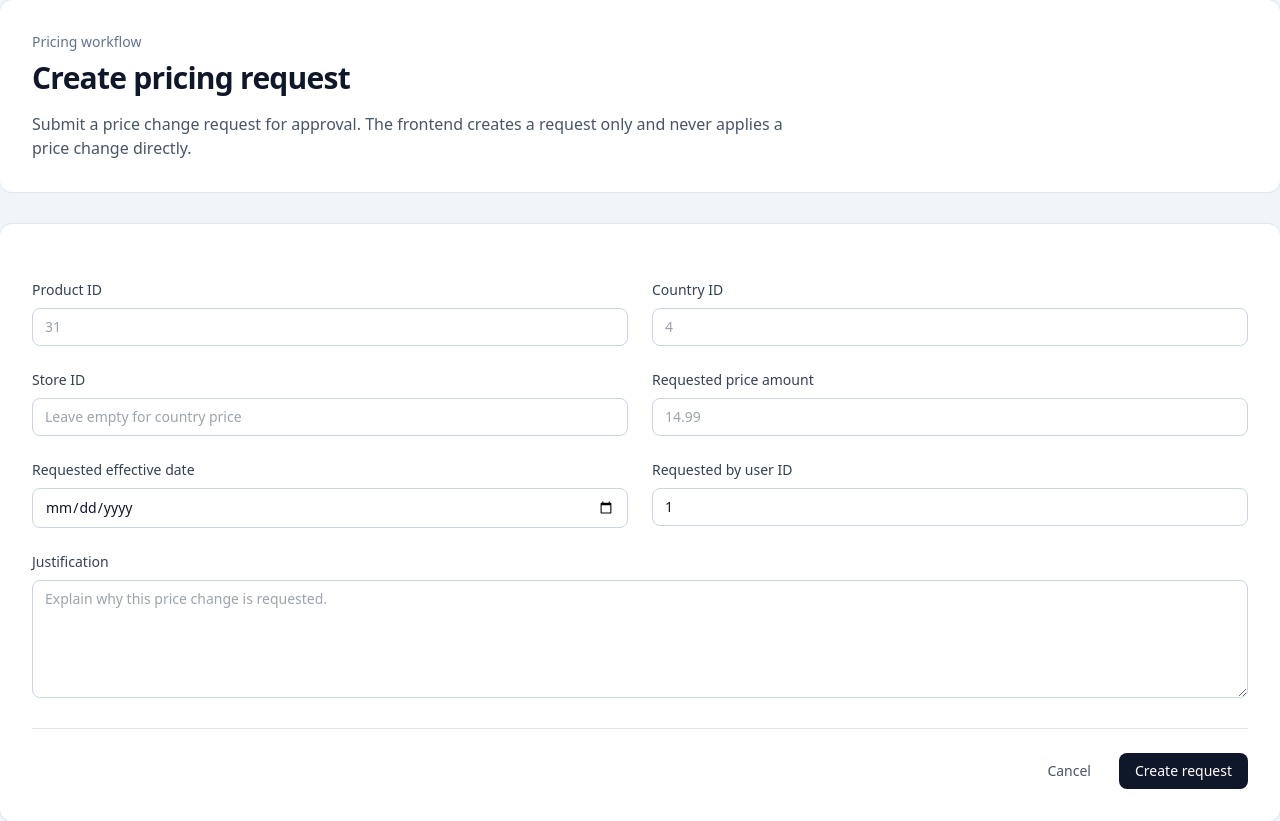
After one commit to Khadaassi/pricing-control-tower, a Django app: page /price-change-requests/new/ in a window 1280 px wide. The commit adds this page. Run offline with Django 5.2, Linux system fonts and the light colour scheme; some libraries are stand-ins or nearby versions.

Commit message:
feat(price-change-request): implement form and view for creating price change requests with validation and error handling

```diff
--- /dev/null
+++ b/frontend/core/forms.py
@@ -0,0 +1,99 @@
+from decimal import Decimal
+
+from django import forms
+
+
+class PriceChangeRequestForm(forms.Form):
+    product_id = forms.IntegerField(
+        label="Product ID",
+        min_value=1,
+        widget=forms.NumberInput(
+            attrs={
+                "class": "w-full rounded-lg border border-slate-300 px-3 py-2 text-sm focus:border-slate-900 focus:outline-none focus:ring-1 focus:ring-slate-900",
+                "placeholder": "31",
+            }
+        ),
+    )
+
+    country_id = forms.IntegerField(
+        label="Country ID",
+        min_value=1,
+        widget=forms.NumberInput(
+            attrs={
+                "class": "w-full rounded-lg border border-slate-300 px-3 py-2 text-sm focus:border-slate-900 focus:outline-none focus:ring-1 focus:ring-slate-900",
+                "placeholder": "4",
+            }
+        ),
+    )
+
+    store_id = forms.IntegerField(
+        label="Store ID",
+        min_value=1,
+        required=False,
+        widget=forms.NumberInput(
+            attrs={
+                "class": "w-full rounded-lg border border-slate-300 px-3 py-2 text-sm focus:border-slate-900 focus:outline-none focus:ring-1 focus:ring-slate-900",
+                "placeholder": "Leave empty for country price",
+            }
+        ),
+    )
+
+    requested_price_amount = forms.DecimalField(
+        label="Requested price amount",
+        min_value=Decimal("0.01"),
+        max_digits=12,
+        decimal_places=2,
+        widget=forms.NumberInput(
+            attrs={
+                "class": "w-full rounded-lg border border-slate-300 px-3 py-2 text-sm focus:border-slate-900 focus:outline-none focus:ring-1 focus:ring-slate-900",
+                "step": "0.01",
+                "placeholder": "14.99",
+            }
+        ),
+    )
+
+    requested_effective_date = forms.DateField(
+        label="Requested effective date",
+        widget=forms.DateInput(
+            attrs={
+                "type": "date",
+                "class": "w-full rounded-lg border border-slate-300 px-3 py-2 text-sm focus:border-slate-900 focus:outline-none focus:ring-1 focus:ring-slate-900",
+            }
+        ),
+    )
+
+    requested_by_user_id = forms.IntegerField(
+        label="Requested by user ID",
+        min_value=1,
+        initial=1,
+        widget=forms.NumberInput(
+            attrs={
+                "class": "w-full rounded-lg border border-slate-300 px-3 py-2 text-sm focus:border-slate-900 focus:outline-none focus:ring-1 focus:ring-slate-900",
+            }
+        ),
+    )
+
+    justification = forms.CharField(
+        label="Justification",
+        min_length=10,
+        widget=forms.Textarea(
+            attrs={
+                "class": "w-full rounded-lg border border-slate-300 px-3 py-2 text-sm focus:border-slate-900 focus:outline-none focus:ring-1 focus:ring-slate-900",
+                "rows": 5,
+                "placeholder": "Explain why this price change is requested.",
+            }
+        ),
+    )
+
+    def to_api_payload(self):
+        cleaned_data = self.cleaned_data
+
+        return {
+            "product_id": cleaned_data["product_id"],
+            "country_id": cleaned_data["country_id"],
+            "store_id": cleaned_data["store_id"],
+            "requested_price_amount": str(cleaned_data["requested_price_amount"]),
+            "justification": cleaned_data["justification"],
+            "requested_effective_date": cleaned_data["requested_effective_date"].isoformat(),
+            "requested_by_user_id": cleaned_data["requested_by_user_id"],
+        }
--- /dev/null
+++ b/frontend/core/templates/core/price_change_request_form.html
@@ -0,0 +1,83 @@
+{% extends "base.html" %}
+
+{% block title %}Create pricing request | Pricing Control Tower{% endblock %}
+
+{% block content %}
+<div class="space-y-8">
+    <section class="rounded-xl bg-white p-8 shadow-sm ring-1 ring-slate-200">
+        <div class="max-w-3xl">
+            <p class="text-sm font-medium text-slate-500">Pricing workflow</p>
+
+            <h2 class="mt-2 text-3xl font-bold tracking-tight text-slate-900">
+                Create pricing request
+            </h2>
+
+            <p class="mt-4 text-slate-600">
+                Submit a price change request for approval. The frontend creates a request only and never applies a price change directly.
+            </p>
+        </div>
+    </section>
+
+    {% if api_error %}
+        <section class="rounded-xl border border-red-200 bg-red-50 p-6">
+            <h3 class="text-base font-semibold text-red-900">
+                API validation error
+            </h3>
+            <p class="mt-2 text-sm text-red-700">
+                The pricing request could not be created.
+            </p>
+            <p class="mt-2 text-sm text-red-600">
+                {{ api_error }}
+            </p>
+        </section>
+    {% endif %}
+
+    <section class="rounded-xl bg-white p-8 shadow-sm ring-1 ring-slate-200">
+        <form method="post" class="space-y-6">
+            {% csrf_token %}
+
+            {% if form.non_field_errors %}
+                <div class="rounded-lg border border-red-200 bg-red-50 px-4 py-3 text-sm text-red-700">
+                    {{ form.non_field_errors }}
+                </div>
+            {% endif %}
+
+            <div class="grid gap-6 md:grid-cols-2">
+                {% for field in form %}
+                    <div class="{% if field.name == 'justification' %}md:col-span-2{% endif %}">
+                        <label for="{{ field.id_for_label }}" class="block text-sm font-medium text-slate-700">
+                            {{ field.label }}
+                        </label>
+
+                        <div class="mt-2">
+                            {{ field }}
+                        </div>
+
+                        {% if field.help_text %}
+                            <p class="mt-1 text-xs text-slate-500">
+                                {{ field.help_text }}
+                            </p>
+                        {% endif %}
+
+                        {% if field.errors %}
+                            <div class="mt-2 text-sm text-red-600">
+                                {{ field.errors }}
+                            </div>
+                        {% endif %}
+                    </div>
+                {% endfor %}
+            </div>
+
+            <div class="flex items-center justify-end gap-3 border-t border-slate-200 pt-6">
+                <a href="{% url 'core:price_change_requests' %}" class="rounded-lg px-4 py-2 text-sm font-medium text-slate-600 hover:bg-slate-100">
+                    Cancel
+                </a>
+
+                <button type="submit" class="rounded-lg bg-slate-900 px-4 py-2 text-sm font-medium text-white hover:bg-slate-700">
+                    Create request
+                </button>
+            </div>
+        </form>
+    </section>
+</div>
+{% endblock %}
--- a/frontend/core/urls.py
+++ b/frontend/core/urls.py
@@ -4,6 +4,7 @@ from .views import (
     DashboardView,
     HomeView,
     PriceChangeRequestsView,
+    PriceChangeRequestCreateView,
     PricesView,
     ProductsView,
     PromotionsView,
@@ -22,4 +23,9 @@ urlpatterns = [
         PriceChangeRequestsView.as_view(),
         name="price_change_requests",
     ),
+    path(
+        "price-change-requests/new/",
+        PriceChangeRequestCreateView.as_view(),
+        name="price_change_request_create",
+    ),
 ]
--- a/frontend/core/views.py
+++ b/frontend/core/views.py
@@ -3,6 +3,9 @@ from decimal import Decimal, InvalidOperation
 from django.views.generic import TemplateView
 
 from services.api_client import ApiClientError, api_get
+from django.contrib import messages
+from django.shortcuts import redirect
+from core.forms import PriceChangeRequestForm
 
 class HomeView(TemplateView):
     template_name = "core/home.html"
@@ -276,3 +279,31 @@ class PriceChangeRequestsView(TemplateView):
             return "Country request"
 
         return "Store request"
+
+class PriceChangeRequestCreateView(TemplateView):
+    template_name = "core/price_change_request_form.html"
+
+    def get_context_data(self, **kwargs):
+        context = super().get_context_data(**kwargs)
+        context["form"] = kwargs.get("form") or PriceChangeRequestForm()
+        context["api_error"] = kwargs.get("api_error")
+        return context
+
+    def post(self, request, *args, **kwargs):
+        form = PriceChangeRequestForm(request.POST)
+
+        if not form.is_valid():
+            return self.render_to_response(self.get_context_data(form=form))
+
+        try:
+            api_post("/price-change-requests", payload=form.to_api_payload())
+        except ApiClientError as exc:
+            return self.render_to_response(
+                self.get_context_data(
+                    form=form,
+                    api_error=str(exc),
+                )
+            )
+
+        messages.success(request, "Pricing request created successfully.")
+        return redirect("core:price_change_requests")
--- a/frontend/templates/base.html
+++ b/frontend/templates/base.html
@@ -8,6 +8,15 @@
     {% tailwind_css %}
 </head>
 <body class="min-h-screen bg-slate-100 text-slate-900">
+    {% if messages %}
+        <div class="mb-6 space-y-3">
+            {% for message in messages %}
+                <div class="rounded-lg border border-green-200 bg-green-50 px-4 py-3 text-sm text-green-800">
+                    {{ message }}
+                </div>
+            {% endfor %}
+        </div>
+    {% endif %}
     {% block content %}{% endblock %}
 </body>
 </html>
```
Also changed, not shown: frontend/core/templates/core/price_change_requests.html (+7 -1 lines).
